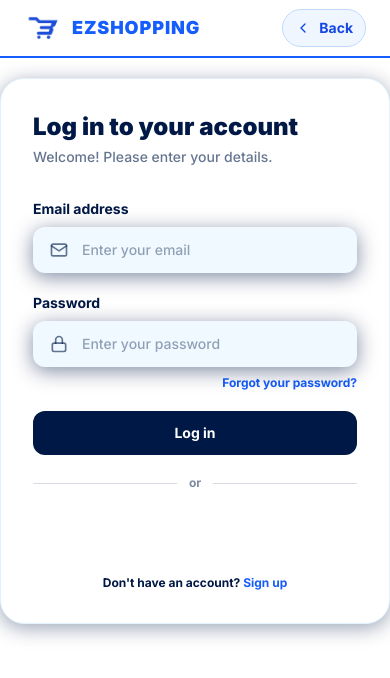
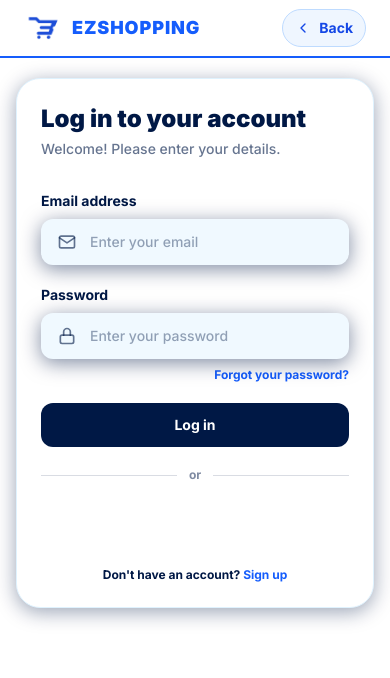
Before and after one commit to mannekoy-hub/manman-ecommerce, a React (Vite) app: page /login in a window 390 px wide. Shown: the top 678 px of the page. Built offline with nearby package versions, Linux system fonts and the light colour scheme; no server answers.

Commit message:
Adjust the responsivene

```diff
--- a/src/Components/Login-and-register/LogInCardBox.tsx
+++ b/src/Components/Login-and-register/LogInCardBox.tsx
@@ -1,4 +1,4 @@
-import { useState } from "react";
+import { useLayoutEffect, useRef, useState } from "react";
 import type { ReactNode } from "react";
 import axios from "axios";
 import { Link, useNavigate } from "react-router-dom";
@@ -93,6 +93,26 @@ export function Logincard() {
     const [error, setError] = useState("");
     const [loading, setLoading] = useState(false);
 
+    // Google's button needs a pixel width, so measure the space it has
+    // (min 200 / max 400 are Google's own limits) and follow screen resizes.
+    const googleWrapRef = useRef<HTMLDivElement>(null);
+    const [googleWidth, setGoogleWidth] = useState(0);
+
+    useLayoutEffect(() => {
+        const el = googleWrapRef.current;
+        if (!el) return;
+
+        const update = () => {
+            const w = Math.floor(el.clientWidth);
+            if (w > 0) setGoogleWidth(Math.max(200, Math.min(w, 320)));
+        };
+
+        update();
+        const observer = new ResizeObserver(update);
+        observer.observe(el);
+        return () => observer.disconnect();
+    }, []);
+
     // Email + password login  ->  POST /auth/login
     const handleSubmit = async (e: React.FormEvent) => {
         e.preventDefault();
@@ -128,8 +148,8 @@ export function Logincard() {
     };
 
     return (
-        <div className="mx-auto mt-5 flex w-full max-w-3xl overflow-hidden rounded-3xl border border-sky-100 bg-white shadow-[0_4px_20px_rgba(0,24,69,0.40)]">
-            <div className="flex-1 p-8 sm:p-10">
+        <div className="mx-auto mt-5 flex w-[calc(100%-2rem)] max-w-3xl overflow-hidden rounded-3xl border border-sky-100 bg-white shadow-[0_4px_20px_rgba(0,24,69,0.40)] sm:w-[calc(100%-3rem)]">
+            <div className="min-w-0 flex-1 p-6 sm:p-10">
                 <h2 className="text-2xl font-black text-[#001845]">
                     Log in to your account
                 </h2>
@@ -188,15 +208,17 @@ export function Logincard() {
                         <span className="h-px flex-1 bg-[#001845]/15" />
                     </div>
 
-                    <div className="flex justify-center">
+                    <div ref={googleWrapRef} className="flex min-h-10 justify-center">
+                        {googleWidth > 0 && (
                             <GoogleLogin
                                 onSuccess={(res) =>
                                     res.credential && handleGoogle(res.credential)
                                 }
                                 onError={() => setError("Google sign-in failed")}
                                 text="continue_with"
-                            width="320"
+                                width={String(googleWidth)}
                             />
+                        )}
                     </div>
                 </form>
 
```
Lines whose indentation alone changed are shown as unchanged.
